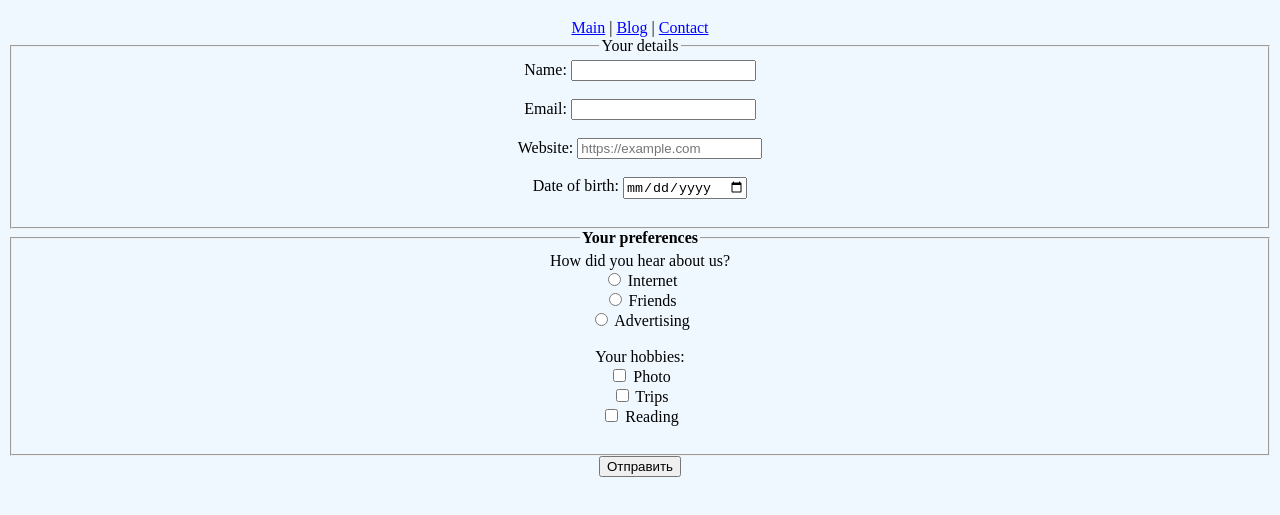
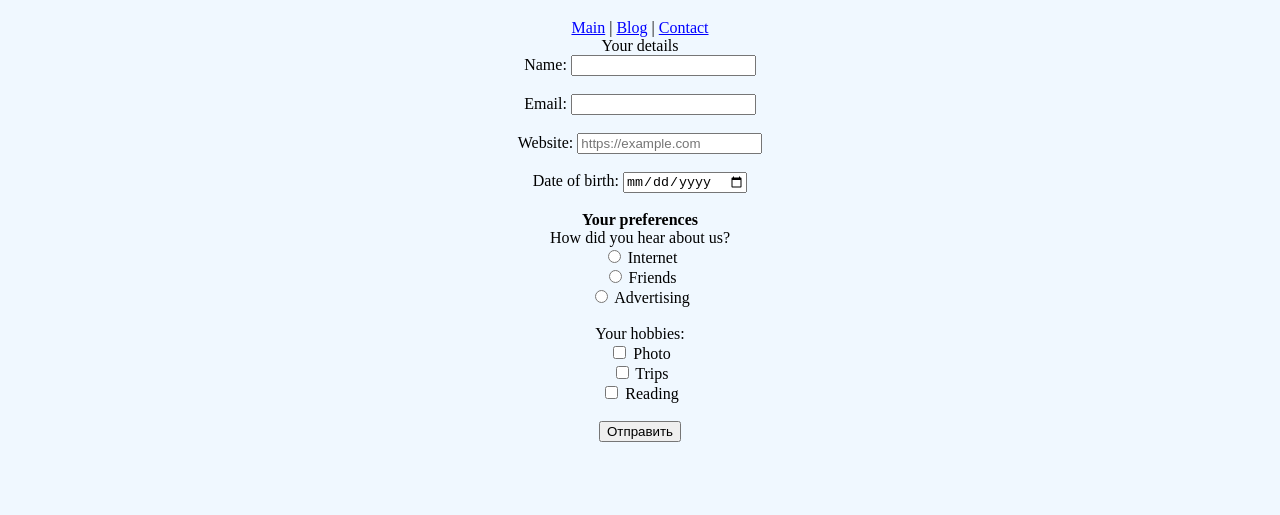
Before and after one commit to TemirJohn/Fundamentals-of-WEB-Technologies, a plain HTML site: page contact.html in a window 1280 px wide. Shown: the part 61-576 px from the top of the page. Drawn offline with Linux system fonts and the light colour scheme.

Commit message:
Update contact.html

```diff
--- a/contact.html
+++ b/contact.html
@@ -15,7 +15,7 @@
     </nav>
 
     <form action="/submit_contact" method="POST" align="center">
-        <fieldset>
+
             <legend>Your details</legend>
             <label for="name">Name:</label>
             <input type="text" id="name" name="name" required><br><br>
@@ -30,10 +30,7 @@
             <label for="dob">Date of birth:</label>
             <input type="date" id="dob" name="dob" required><br><br>
 
-        </fieldset>
-    </fieldset>
 
-    <fieldset>
         <legend><b>Your preferences</b></legend>
 
         <label>How did you hear about us?</label><br>
@@ -56,7 +53,6 @@
         <input type="checkbox" id="hobby3" name="hobby" value="reading">
         <label for="hobby3">Reading</label><br><br>
 
-    </fieldset>
 
     <input type="submit" value="Отправить">
 
```
